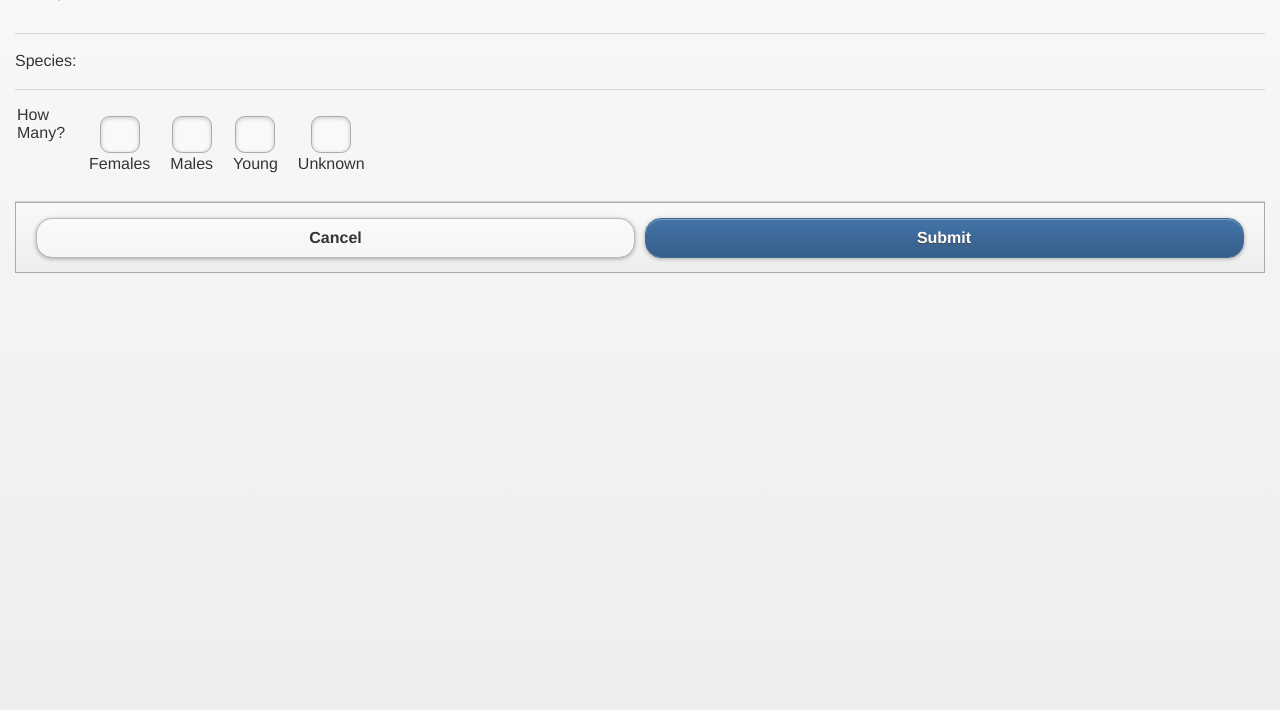
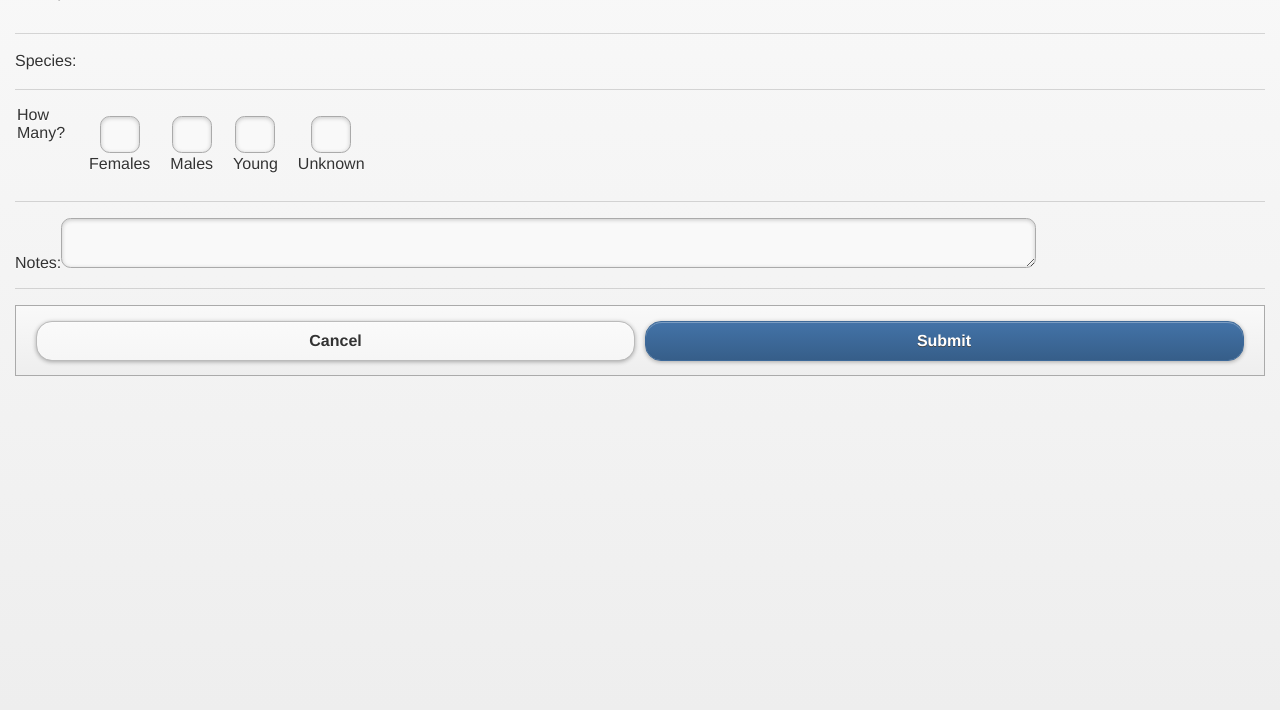
Before and after one commit to rev138/VTrackerAPI, a PHP site: page /submit_report.php?_id=1 in a window 1280 px wide. Shown: the part 90-800 px from the top of the page. Run offline with PHP 8.4, Linux system fonts and the light colour scheme; some libraries are stand-ins or nearby versions.

Commit message:
notes field

```diff
--- a/VTrackerSite/js/app/application.js.php
+++ b/VTrackerSite/js/app/application.js.php
@@ -168,6 +168,7 @@ $('#submit-report').on('pageinit', function() {
         	var juvenileCount = (!$("#count_juvenile",this).val())? "0" : $("#count_juvenile",this).val();
         	var unknownCount = (!$("#count_unknown",this).val())? "0" : $("#count_unknown",this).val();
         	totalCount = parseInt(maleCount) + parseInt(femaleCount) + parseInt(juvenileCount) + parseInt(unknownCount);
+        	var notes = $("#notes",this).val();
 	        var data = { "key" : keyValue,
 	              "latitude"      : $("#latitude",this).val(),
 	              "longitude"     : $("#longitude",this).val(),
@@ -179,6 +180,7 @@ $('#submit-report').on('pageinit', function() {
 	                      "count_juvenile" : juvenileCount,
 	                      "count_unknown" : unknownCount,
 	                      "count_total"   : totalCount,
+	                      "notes"         : notes,
 	                      "is_track"      : "0"
 	                },
 	              };
@@ -191,6 +193,7 @@ $('#submit-report').on('pageinit', function() {
 	           url: 'http://vtracker.hzsogood.net/api/submit_report',
 	           success: function(data) {
 	           		alert('Your Report has been sent');
+	           		window.location.href = "/";
 	           },
 	           error: function (XMLHttpRequest, textStatus, errorThrown) {
 	             console.log(XMLHttpRequest, textStatus, errorThrown);
--- a/VTrackerSite/submit_report.php
+++ b/VTrackerSite/submit_report.php
@@ -68,7 +68,10 @@
 				</div>
 			</div>
 
-
+			<div data-role="fieldcontain">
+				<label for="textarea">Notes:</label>
+				<textarea cols="40" rows="8" name="notes" id="notes"></textarea>
+			</div>
 
 <!-- 			<div data-role="fieldcontain">
 				<label for="name">Your Name:</label>
```
